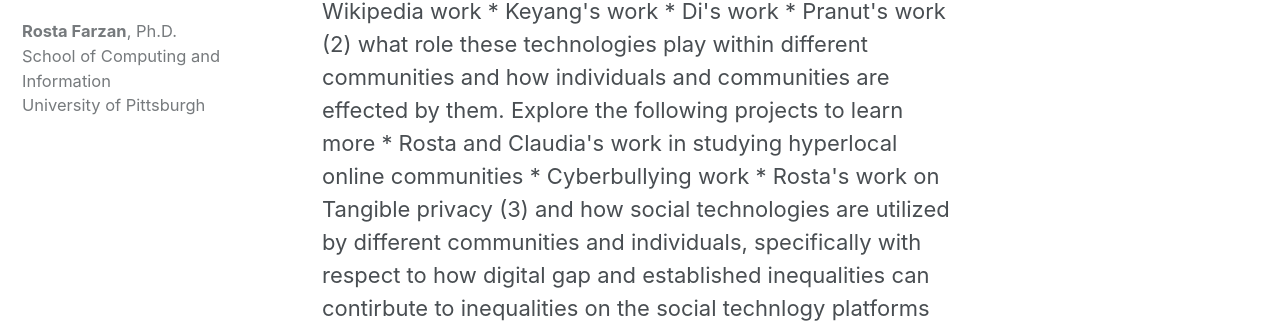
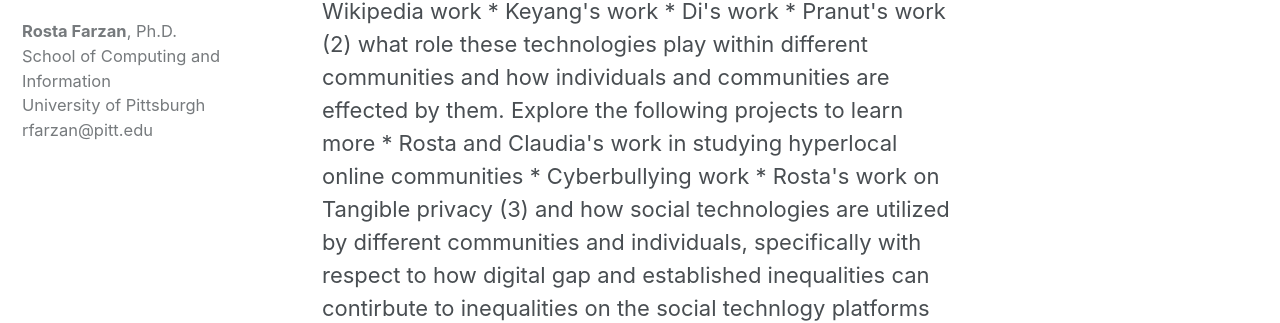
Before and after one commit to SSC-Pitt/SSC-Pitt.github.io, a Jekyll site: the page built from index.html, in a window 1280 px wide. Shown: the part 314-637 px from the top of the page. Built offline with Jekyll 4.4.1, drawn with Linux system fonts in a browser that asks for light colours; cached includes are drawn as plain includes; nearby versions of some CDN libraries; the list of posts is cut into pages by our own code.

Commit message:
Update index.html

```diff
--- a/index.html
+++ b/index.html
@@ -10,6 +10,7 @@
     text: "**Rosta Farzan**, Ph.D.<br/>
            School of Computing and Information<br/>
            University of Pittsburgh<br/>
+           rfarzan@pitt.edu<br/>
            "
 ---
 At the Sustainable Social Computing lab at the University of Pittsburgh, we research the interplay of technology and society in terms of
```
